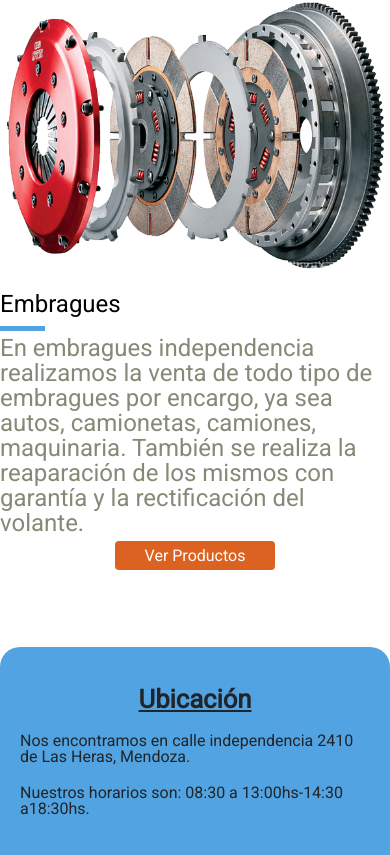
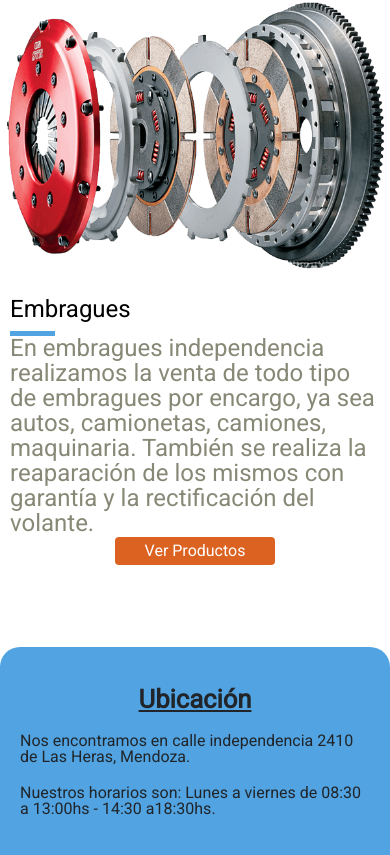
Before and after one commit to NelsonV9612/EmbraguesIndependencia, a plain HTML site: page index.html in a window 390 px wide. Shown: the part 496-1351 px from the top of the page. Drawn offline with nearby package versions, Linux system fonts and the light colour scheme.

Commit message:
correccion padding a descripcion

```diff
--- a/Css/productos.css
+++ b/Css/productos.css
@@ -163,6 +163,7 @@
     }
     .description{
         height: auto;
+        padding: 0;
     }
     .product-type{
         width: 90%;
--- a/index.html
+++ b/index.html
@@ -78,7 +78,7 @@
         <div class="location__desciption">
           <h3>Ubicación</h3>
           <span>Nos encontramos en calle independencia 2410 de Las Heras, Mendoza.</span>
-          <span>Nuestros horarios son: 08:30 a 13:00hs-14:30 a18:30hs.</span>
+          <span>Nuestros horarios son: Lunes a viernes de 08:30 a 13:00hs - 14:30 a18:30hs.</span>
         </div>
           <iframe src="https://www.google.com/maps/embed?pb=!1m14!1m8!1m3!1d13408.458907487917!2d-68.8073157!3d-32.8422139!3m2!1i1024!2i768!4f13.1!3m3!1m2!1s0x967e0f5266b96cfd%3A0xa2ee18304e147240!2sEmbragues%20Independencia!5e0!3m2!1ses-419!2sar!4v1687373207833!5m2!1ses-419!2sar" width="100%" height="450" style="border:0;" allowfullscreen="" loading="lazy" referrerpolicy="no-referrer-when-downgrade"></iframe>
       </section>
```
Also changed, not shown: Css/style.css, scss/style.scss (added).
